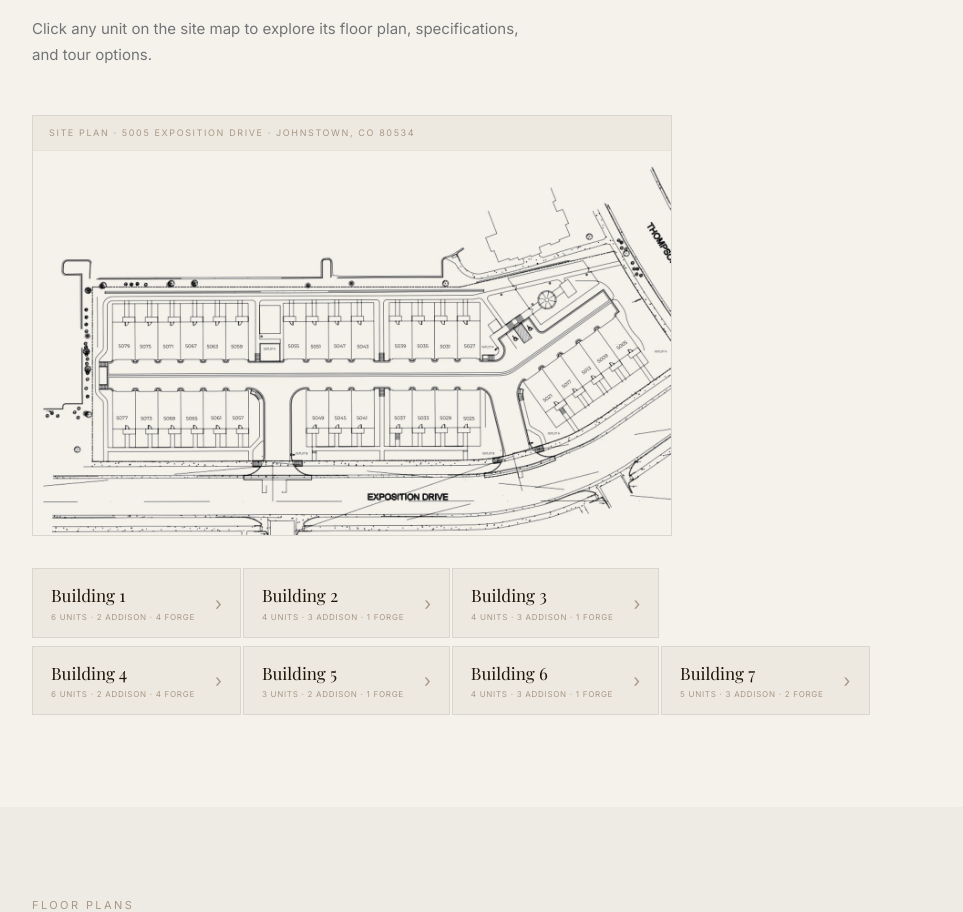
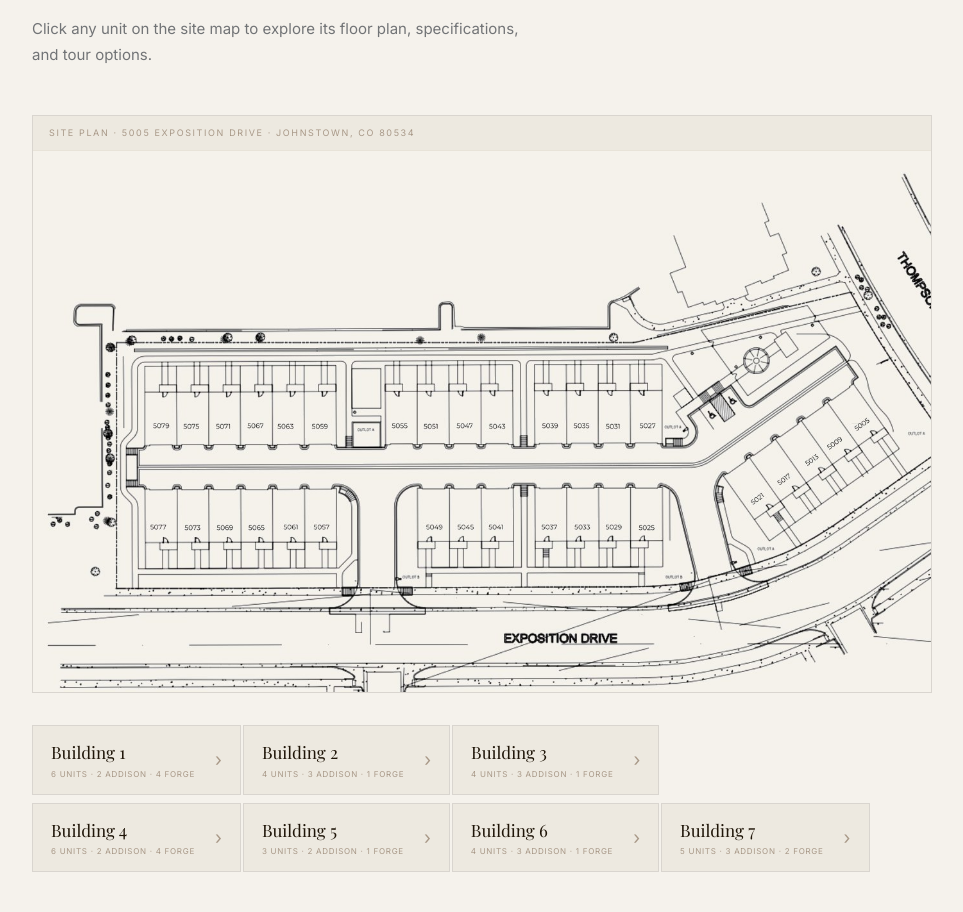
Before and after one commit to Waaberg/row-townhomes, a Next.js app: page / in a window 1280 px wide. Shown: the part 2719-3631 px from the top of the page, without its empty margins (8-971 px from the left). Built offline with nearby package versions, Linux system fonts and the light colour scheme; a web font is replaced by a local one.

Commit message:
Increase site map width to 900px

```diff
--- a/app/page.tsx
+++ b/app/page.tsx
@@ -311,7 +311,7 @@ function SiteMap() {
 
   return (
     <>
-      <div style={{ maxWidth: 640, marginBottom: 32, border: '1px solid #D9D5CF' }}>
+      <div style={{ maxWidth: 900, marginBottom: 32, border: '1px solid #D9D5CF' }}>
         <div style={{ padding: '10px 16px', fontSize: 9, letterSpacing: '.18em', textTransform: 'uppercase', color: '#A89887', borderBottom: '1px solid #E8E3D8', background: '#EDE9E0' }}>
           Site Plan · 5005 Exposition Drive · Johnstown, CO 80534
         </div>
```
